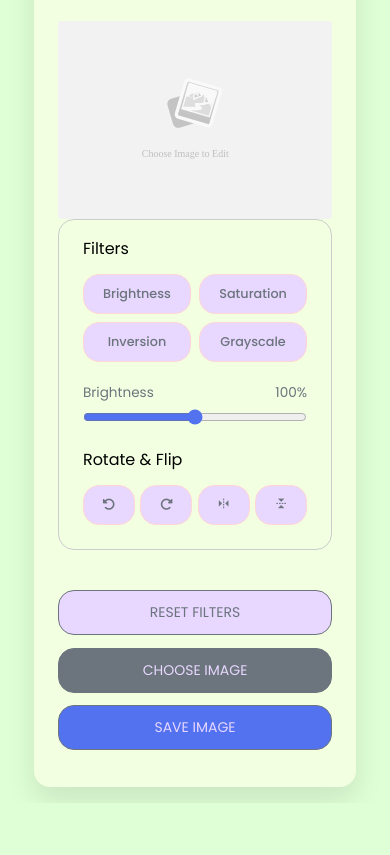
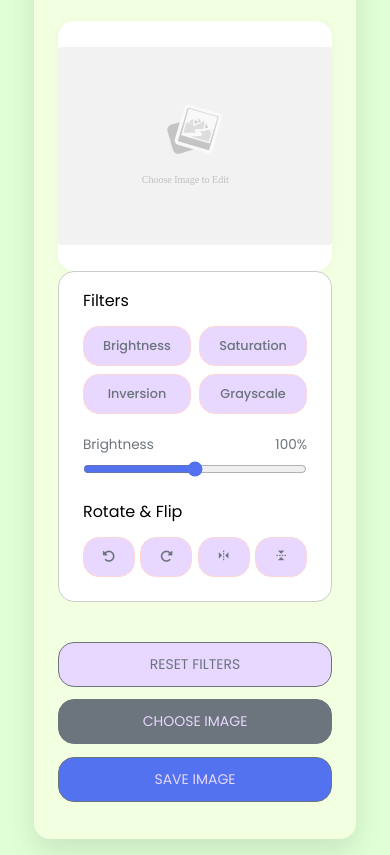
Before and after one commit to techvfxking/js-image-editor-v1, a website built with Vite: page index.html in a window 390 px wide. Shown: the part 72-927 px from the top of the page. Before the commit the page ends 875 px from the top, so only its background shows below. Built offline with nearby package versions, Linux system fonts and the light colour scheme.

Commit message:
mobile css changes

```diff
--- a/src/style.css
+++ b/src/style.css
@@ -45,6 +45,7 @@ body {
     display: flex;
     margin: 1.5rem 0;
     min-height: 21rem;
+    align-items: stretch; /* Make both panels the same height */
 }
 
 .wrapper .editor-panel {
@@ -52,6 +53,12 @@ body {
     padding: 1rem 1.5rem;
     border-radius: 1rem;
     width: 18rem;
+    min-width: 16rem; /* Prevent shrinking too much */
+    background: #fff;
+    box-sizing: border-box;
+    display: flex;
+    flex-direction: column;
+    justify-content: flex-start;
 }
 
 .editor-panel .title {
@@ -124,12 +131,22 @@ body {
     align-items: center;
     justify-content: center;
     margin-left: 1.2rem;
+    min-width: 200px;
+    min-height: 250px;
+    max-width: 600px; /* Limit max width */
+    max-height: 400px;
+    aspect-ratio: 4/3; /* Maintain aspect ratio */
+    background: #fff;
+    border-radius: 1rem;
+    overflow: hidden;
+    box-shadow: 0 0 8px rgba(0,0,0,0.04);
 }
 
 .preview-img img {
-    max-width: 100%; /* Ensure images scale properly */
-    max-height: 100%; /* Ensure images scale properly */
+    width: 100%;
+    height: 100%;
     object-fit: contain;
+    display: block;
 }
 
 .controls button {
```
